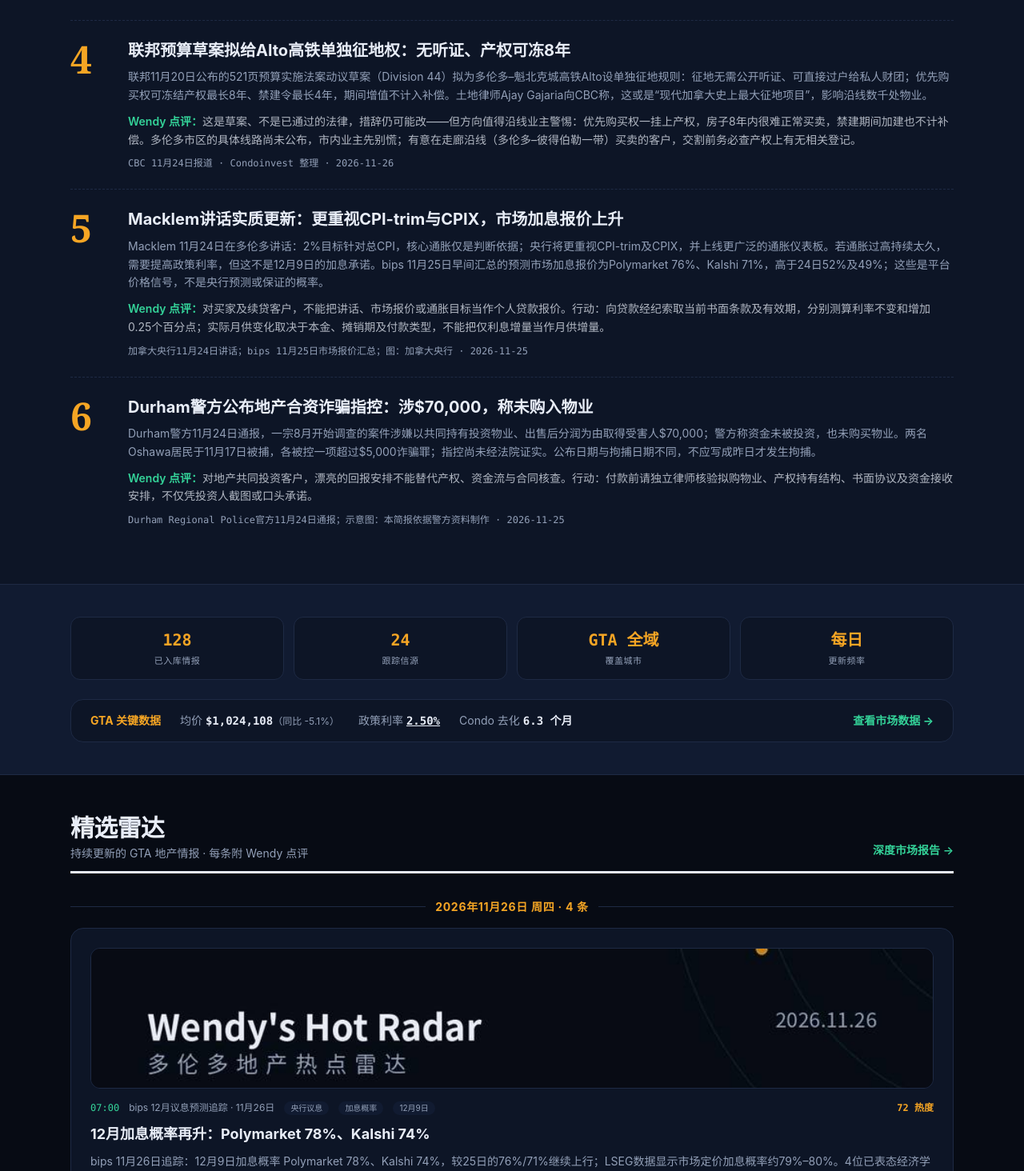
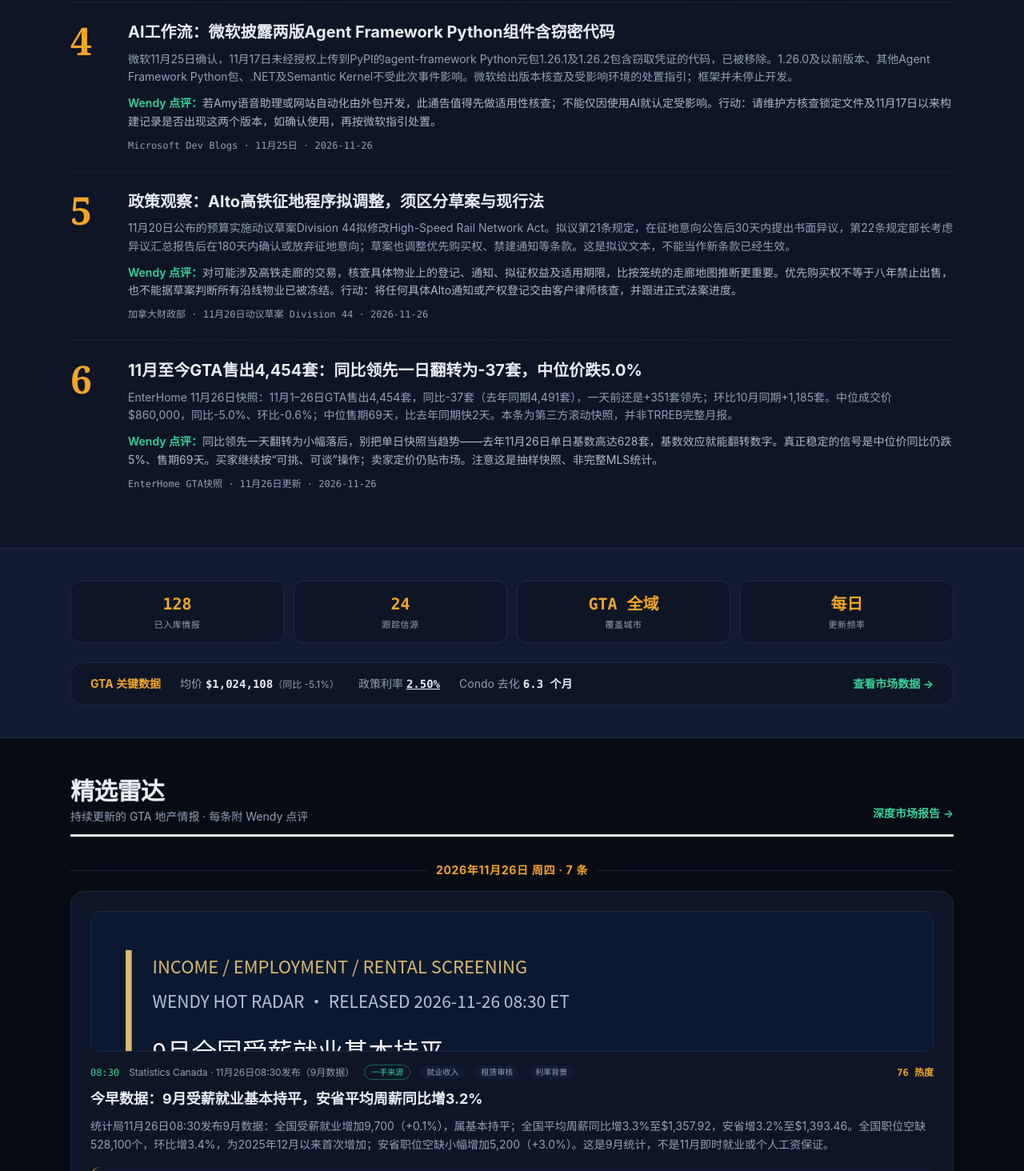
Before and after one commit to wendywangrealestate/wendy-hot-radar, a Next.js app: page / in a window 1280 px wide. Shown: the part 1166-2630 px from the top of the page at 80% size. Built offline with nearby package versions, Linux system fonts and the light colour scheme.

Commit message:
Publish verified November 26 briefing and correct policy and payment claims

```diff
--- a/data/radar.ts
+++ b/data/radar.ts
@@ -20,6 +20,75 @@ export interface RadarItem {
 
 export const radarItems: RadarItem[] = [
 {
+  "id": "statcan-september-payroll-vacancies-nov26-2026",
+  "date": "2026-11-26",
+  "time": "08:30",
+  "source": "Statistics Canada · 11月26日08:30发布（9月数据）",
+  "firstHand": true,
+  "tags": [
+    "就业收入",
+    "租赁审核",
+    "利率背景"
+  ],
+  "heat": 76,
+  "points": [
+    "9月全国受薪就业基本持平",
+    "安省平均周薪同比增3.2%",
+    "全国职位空缺环比增3.4%"
+  ],
+  "image": "/summaries/statcan-september-payroll-vacancies-nov26-2026.svg",
+  "title": "今早数据：9月受薪就业基本持平，安省平均周薪同比增3.2%",
+  "summary": "统计局11月26日08:30发布9月数据：全国受薪就业增加9,700（+0.1%），属基本持平；全国平均周薪同比增3.3%至$1,357.92，安省增3.2%至$1,393.46。全国职位空缺528,100个，环比增3.4%，为2025年12月以来首次增加；安省职位空缺小幅增加5,200（+3.0%）。这是9月统计，不是11月即时就业或个人工资保证。",
+  "wendyNote": "收入与招聘数据为购房预算、租客支付能力及央行评估经济提供背景，不能据此断定下一次议息方向；当前政策利率2.50%也不是客户的房贷报价。行动：对近期买家及租赁申请继续核实实际收入、工作持续性与贷款资格；如评估利率变化影响，请贷款顾问按客户余额、摊还期和合同类型重算月供。",
+  "url": "https://www150.statcan.gc.ca/n1/daily-quotidien/261126/dq261126a-eng.htm"
+},
+{
+  "id": "microsoft-agent-framework-advisory-nov25-2026",
+  "date": "2026-11-26",
+  "time": "08:30",
+  "source": "Microsoft Dev Blogs · 11月25日",
+  "firstHand": true,
+  "tags": [
+    "AI工具",
+    "开发组件",
+    "安全通告"
+  ],
+  "heat": 66,
+  "points": [
+    "涉及Python版本1.26.1及1.26.2",
+    "微软11月25日公布处置指引",
+    "先核查开发商依赖清单"
+  ],
+  "image": "/summaries/microsoft-agent-framework-advisory-nov25-2026.svg",
+  "title": "AI工作流：微软披露两版Agent Framework Python组件含窃密代码",
+  "summary": "微软11月25日确认，11月17日未经授权上传到PyPI的agent-framework Python元包1.26.1及1.26.2包含窃取凭证的代码，已被移除。1.26.0及以前版本、其他Agent Framework Python包、.NET及Semantic Kernel不受此次事件影响。微软给出版本核查及受影响环境的处置指引；框架并未停止开发。",
+  "wendyNote": "若Amy语音助理或网站自动化由外包开发，此通告值得先做适用性核查；不能仅因使用AI就认定受影响。行动：请维护方核查锁定文件及11月17日以来构建记录是否出现这两个版本，如确认使用，再按微软指引处置。",
+  "url": "https://devblogs.microsoft.com/agent-framework/microsoft-agent-framework-repository-update/"
+},
+{
+  "id": "cloudflare-d1-index-recommendations-nov25-2026",
+  "date": "2026-11-26",
+  "time": "08:30",
+  "source": "Cloudflare 官方更新 · 11月25日",
+  "firstHand": true,
+  "tags": [
+    "网站技术",
+    "数据库",
+    "性能"
+  ],
+  "heat": 42,
+  "points": [
+    "D1 Insights新增索引建议",
+    "展示受益查询及使用指标",
+    "先测试查询速度与写入成本"
+  ],
+  "image": "/summaries/cloudflare-d1-index-recommendations-nov25-2026.svg",
+  "title": "网站技术：Cloudflare D1新增索引建议，可辅助排查社区查询慢的问题",
+  "summary": "Cloudflare于11月25日宣布D1 Insights可为D1数据库提供索引建议，包括CREATE INDEX语句、预期受益的查询及这些查询的使用指标；可从控制台、CLI或API开启或关闭建议。功能针对D1，不代表其他数据库也自动获得相同能力。",
+  "wendyNote": "如果未来社区、学校或交通查询模块采用D1，这可帮助开发人员定位慢查询，改善访客体验；目前不能据此认定Wendy网站正使用D1或性能已经改善。行动：先确认模块实际数据库，只有使用D1时才用测试数据评估建议及写入成本，再决定是否采用。",
+  "url": "https://developers.cloudflare.com/changelog/post/2026-11-25-d1-index-recommendations/"
+},
+{
   "date": "2026-11-26",
   "firstHand": false,
   "heat": 72,
@@ -40,21 +109,21 @@ export const radarItems: RadarItem[] = [
   "time": "07:00",
   "title": "12月加息概率再升：Polymarket 78%、Kalshi 74%",
   "url": "https://bips.ca/resources/bank-of-canada-forecasting",
-  "wendyNote": "加息押注又涨了2–3个点，但经济学家阵营没动——市场与专家继续各说各话。浮动利率和HELOC客户仍按“12月可能再加25基点”留预算，每50万贷款月供约多$104；固定利率看债券收益率。11月30日GDP和12月4日就业数据是下一个变数，之前不必押注单边。"
+  "wendyNote": "预测市场概率是会波动的预期，不是央行决定，也不是银行房贷报价。浮动利率、固定月供浮息贷款及HELOC的调整方式各异；不能统一写成每50万元贷款加息25基点后月供多$104。行动：让贷款顾问按客户实际余额、摊还期、合同类型分别测算利率上行情景，再决定预算与融资安排。"
 },
 {
   "date": "2026-11-26",
   "firstHand": false,
   "heat": 68,
   "id": "gta-standoff-nov25-2026",
-  "image": "/summaries/gta-standoff-nov25-2026.jpg",
+  "image": "/summaries/gta-standoff-nov25-2026-verified.svg",
   "points": [
     "买卖双方年底僵持",
     "降价房源重获买家关注",
     "1月重挂未必更划算"
   ],
   "source": "The Globe and Mail 11月25日 · Starke Group 整理",
-  "summary": "《环球邮报》11月25日报道：GTA买卖双方年底陷入僵持，经纪称双方都在按兵不动；定价合理的房源仍能吸引买家，定价过高的坐冷板凳。案例：34 Edgecombe Ave. 从$318.9万三度降至$279.5万，最终以$265万成交；67 Heath St. W. 从$489.5万降至$349.5万仍未售出。TRREB去年数据显示1月新挂牌10,774套、仅售出3,082套，等1月重挂未必更划算。",
+  "summary": "Starke Group于11月25日整理《环球邮报》当天的GTA市场报道：部分经纪观察到买卖双方观望，定价合理的房源仍吸引买家，偏高房源则较难成交。其对比的2025年12月与2026年1月TRREB数据中，新挂牌从5,299增至10,774套，成交从3,697降至3,082套；这是一个冬季的历史比较，不能预测今年年底及明年1月走势。",
   "tags": [
     "买卖僵持",
     "年底策略",
@@ -63,7 +132,7 @@ export const radarItems: RadarItem[] = [
   "time": "07:00",
   "title": "Globe：GTA买卖双方年底僵持，降价、撤牌还是等1月？",
   "url": "https://raph.thestarkegroup.com/blog/selling-a-toronto-home-before-year-end-cut-the-price-pull-the-listing-or-relist-in-january",
-  "wendyNote": "僵持的本质是价格锚定错位：卖家锚定昨天的价，买家等明天的折扣。数据很实在——1月新挂牌会翻倍、成交反而更少，撤牌等1月不是免费午餐。卖家：降价要一次降到位、贴合已成交价；买家：定价合理的房源仍有竞争，别只等降价盘。10月成交5,603套、均价$1,024,108，仍是买方市场。"
+  "wendyNote": "年底是否降价或撤牌，应按同社区、同户型近期成交和持续持有成本测算。报道对比的是2025年12月与2026年1月：新挂牌由5,299增至10,774、成交由3,697降至3,082；一个冬季的数据不能预测2027年1月必然重复。行动：给卖家同时列出现价继续营销、调整价格、等候重挂三种净收益情景。"
 },
 {
   "date": "2026-11-26",
@@ -77,7 +146,7 @@ export const radarItems: RadarItem[] = [
     "中位价$860,000同比-5.0%"
   ],
   "source": "EnterHome GTA快照 · 11月26日更新",
-  "summary": "EnterHome 11月26日快照：11月1–26日GTA售出4,454套，同比-37套（去年同期4,491套），一天前还是+351套领先；环比10月同期+1,185套。中位成交价$860,000，同比-5.0%、环比-0.6%；中位售期69天，比去年同期快2天。量价仍是买方市场。",
+  "summary": "EnterHome 11月26日快照：11月1–26日GTA售出4,454套，同比-37套（去年同期4,491套），一天前还是+351套领先；环比10月同期+1,185套。中位成交价$860,000，同比-5.0%、环比-0.6%；中位售期69天，比去年同期快2天。本条为第三方滚动快照，并非TRREB完整月报。",
   "tags": [
     "11月成交",
     "月中快照",
@@ -90,26 +159,26 @@ export const radarItems: RadarItem[] = [
 },
 {
   "date": "2026-11-26",
-  "firstHand": false,
-  "heat": 60,
+  "firstHand": true,
+  "heat": 64,
   "id": "alto-expropriation-nov24-2026",
-  "image": "/summaries/alto-expropriation-nov24-2026.jpg",
-  "points": [
-    "Alto征地拟绕过听证",
-    "优先购买权可冻8年",
-    "禁建令最长4年"
-  ],
-  "source": "CBC 11月24日报道 · Condoinvest 整理",
-  "summary": "联邦11月20日公布的521页预算实施法案动议草案（Division 44）拟为多伦多–魁北克城高铁Alto设单独征地规则：征地无需公开听证、可直接过户给私人财团；优先购买权可冻结产权最长8年、禁建令最长4年，期间增值不计入补偿。土地律师Ajay Gajaria向CBC称，这或是“现代加拿大史上最大征地项目”，影响沿线数千处物业。",
-  "tags": [
+  "image": "/summaries/alto-expropriation-nov24-2026-verified.svg",
+  "points": [
+    "11月20日联邦动议草案",
+    "拟设书面异议及处理程序",
+    "优先购买权不等于禁止出售"
+  ],
+  "source": "加拿大财政部 · 11月20日动议草案 Division 44",
+  "summary": "11月20日公布的预算实施动议草案Division 44拟修改High-Speed Rail Network Act。拟议第21条规定，在征地意向公告后30天内提出书面异议，第22条规定部长考虑异议汇总报告后在180天内确认或放弃征地意向；草案也调整优先购买权、禁建通知等条款。这是拟议文本，不能当作新条款已经生效。",
+  "tags": [
+    "政策草案",
     "高铁征地",
-    "产权冻结",
-    "联邦预算"
+    "产权尽调"
   ],
   "time": "07:00",
-  "title": "联邦预算草案拟给Alto高铁单独征地权：无听证、产权可冻8年",
-  "url": "https://www.condoinvest.ca/alto-expropriation/",
-  "wendyNote": "这是草案、不是已通过的法律，措辞仍可能改——但方向值得沿线业主警惕：优先购买权一挂上产权，房子8年内很难正常买卖，禁建期间加建也不计补偿。多伦多市区的具体线路尚未公布，市内业主先别慌；有意在走廊沿线（多伦多–彼得伯勒一带）买卖的客户，交割前务必查产权上有无相关登记。"
+  "title": "政策观察：Alto高铁征地程序拟调整，须区分草案与现行法",
+  "url": "https://www.canada.ca/en/department-finance/corporate/laws-regulations/draft-legislation/2026/11-nwmm-amvm.html",
+  "wendyNote": "对可能涉及高铁走廊的交易，核查具体物业上的登记、通知、拟征权益及适用期限，比按笼统的走廊地图推断更重要。优先购买权不等于八年禁止出售，也不能据草案判断所有沿线物业已被冻结。行动：将任何具体Alto通知或产权登记交由客户律师核查，并跟进正式法案进度。"
 },
 {
   "id": "durham-coownership-fraud-nov24-2026",
```
